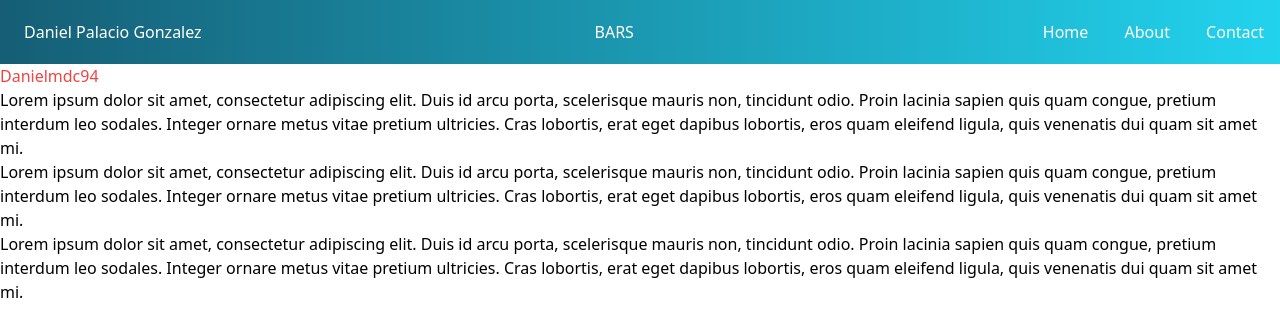
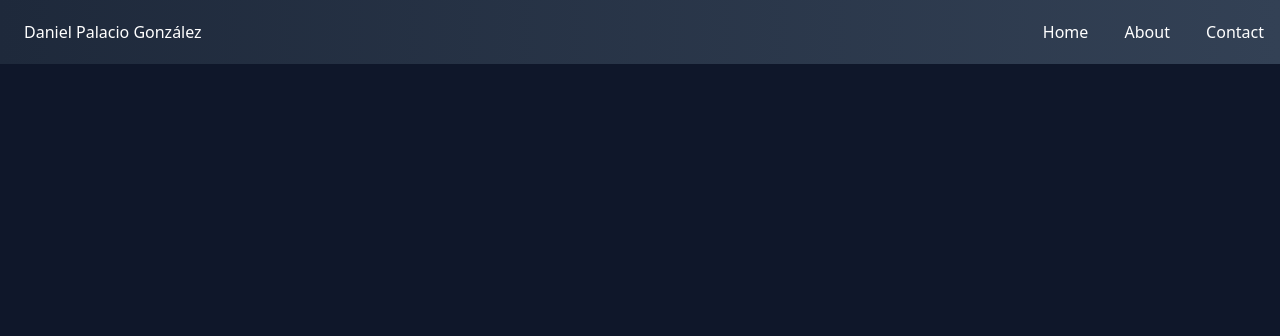
Before and after one commit to Danielmdc94/Danielmdc94.github.io, a website: page index.html in a window 1280 px wide. Drawn offline with Linux system fonts and the light colour scheme.

Commit message:
basic site

```diff
--- a/index.html
+++ b/index.html
@@ -5,22 +5,21 @@
 	<meta http-equiv="X-UA-Compatible" content="IE=edge">
 	<meta name="viewport" content="width=device-width, initial-scale=1.0">
 	<link rel="stylesheet" href="styles.css">
-	<title>Document</title>
+	<title>Daniel Palacio González</title>
 </head>
-<body>
-	<nav role="navigation" class="flex justify-between items-center h-16 bg-gradient-to-r from-cyan-800 to-cyan-400 text-white relative">
-		<a href="index.html" class="pl-6">Daniel Palacio Gonzalez</a>
-		<div class="px-4 cursor-pointer" id="bars">BARS</div>
+<body class="min-h-screen bg-slate-900">
+	<!-- Navigation bar -->
+	<nav
+		role="navigation"
+		class="flex justify-between items-center h-16 bg-gradient-to-r from-slate-800 to-slate-700 text-white relative">
+		<a href="index.html" class="pl-6">Daniel Palacio González</a>
+		<div class="px-4 cursor-pointer md:hidden" id="bars">BARS</div>
 		<div class="hidden md:block" id="menu">
 			<a href="index.html" class="p-4">Home</a>
 			<a href="index.html" class="p-4">About</a>
 			<a href="index.html" class="p-4">Contact</a>
 		</div>
 	</nav>
-	<h1 class="text-red-500">Danielmdc94</h1>
-	<p>Lorem ipsum dolor sit amet, consectetur adipiscing elit. Duis id arcu porta, scelerisque mauris non, tincidunt odio. Proin lacinia sapien quis quam congue, pretium interdum leo sodales. Integer ornare metus vitae pretium ultricies. Cras lobortis, erat eget dapibus lobortis, eros quam eleifend ligula, quis venenatis dui quam sit amet mi.</p>
-	<p>Lorem ipsum dolor sit amet, consectetur adipiscing elit. Duis id arcu porta, scelerisque mauris non, tincidunt odio. Proin lacinia sapien quis quam congue, pretium interdum leo sodales. Integer ornare metus vitae pretium ultricies. Cras lobortis, erat eget dapibus lobortis, eros quam eleifend ligula, quis venenatis dui quam sit amet mi.</p>
-	<p>Lorem ipsum dolor sit amet, consectetur adipiscing elit. Duis id arcu porta, scelerisque mauris non, tincidunt odio. Proin lacinia sapien quis quam congue, pretium interdum leo sodales. Integer ornare metus vitae pretium ultricies. Cras lobortis, erat eget dapibus lobortis, eros quam eleifend ligula, quis venenatis dui quam sit amet mi.</p>
 	<script src="app.js"></script>
 </body>
 </html>
```
Also changed, not shown: images/bg.jpg (added), styles.css, 1 other file.
